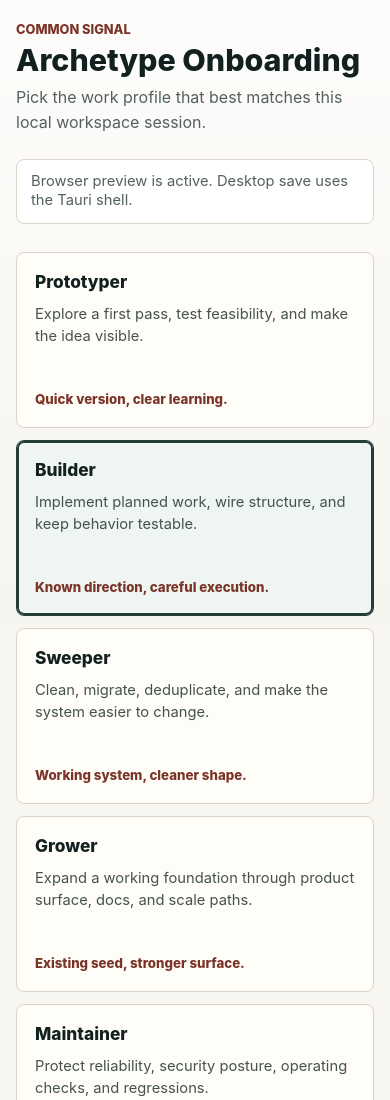
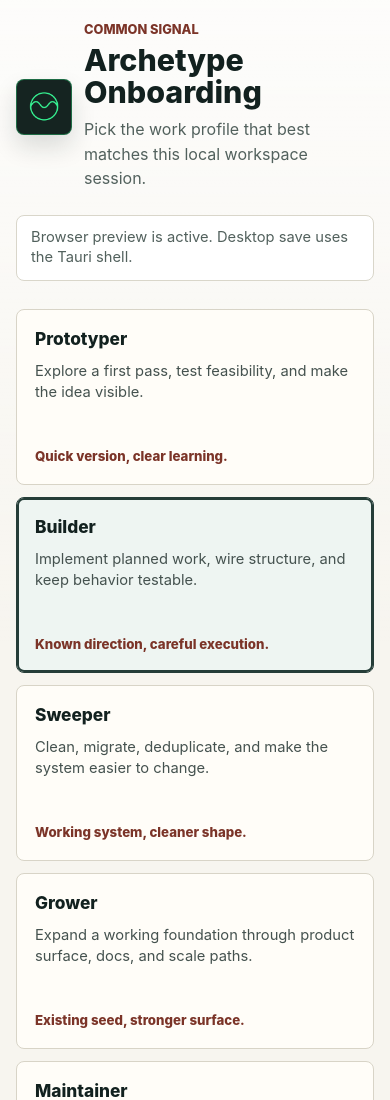
Before and after one commit to common-signal/core-workflows, a website built with Vite: page index.html in a window 390 px wide. Shown: the top 1100 px of the page. Built offline with nearby package versions, Linux system fonts and the light colour scheme.

Commit message:
feat: enhance onboarding UI with logo integration and styling adjustments

```diff
--- a/index.html
+++ b/index.html
@@ -3,6 +3,7 @@
   <head>
     <meta charset="UTF-8" />
     <meta name="viewport" content="width=device-width, initial-scale=1.0" />
+    <link rel="icon" type="image/png" href="./assets/logo.png" />
     <title>Common Signal</title>
   </head>
   <body>
--- a/src-tauri/tauri.conf.json
+++ b/src-tauri/tauri.conf.json
@@ -29,7 +29,8 @@
   },
   "bundle": {
     "active": true,
-    "targets": "all"
+    "targets": "all",
+    "icon": ["../assets/logo.png"]
   },
   "plugins": {
     "fs": {
--- a/src/Onboarding.ts
+++ b/src/Onboarding.ts
@@ -1,4 +1,5 @@
 import { invoke, isTauri } from "@tauri-apps/api/core";
+import logoUrl from "../assets/logo.png";
 
 type Archetype = "Prototyper" | "Builder" | "Sweeper" | "Grower" | "Maintainer";
 
@@ -137,6 +138,15 @@ export function renderOnboarding(root: HTMLElement): void {
     const shell = createElement("main", "app-shell");
 
     const header = createElement("header", "workspace-header");
+    const brandBlock = createElement("div", "brand-block");
+    const logoFrame = createElement("div", "logo-frame");
+    const logo = createElement("img", "brand-logo") as HTMLImageElement;
+    logo.src = logoUrl;
+    logo.alt = "Common Signal logo";
+    logo.width = 56;
+    logo.height = 56;
+    logoFrame.append(logo);
+
     const titleBlock = createElement("div", "title-block");
     const eyebrow = createElement("p", "eyebrow", "Common Signal");
     const title = createElement("h1", undefined, "Archetype Onboarding");
@@ -146,9 +156,10 @@ export function renderOnboarding(root: HTMLElement): void {
       "Pick the work profile that best matches this local workspace session."
     );
     titleBlock.append(eyebrow, title, subtitle);
+    brandBlock.append(logoFrame, titleBlock);
 
     const statusPill = createElement("p", `status-pill ${statusTone}`, status);
-    header.append(titleBlock, statusPill);
+    header.append(brandBlock, statusPill);
 
     const grid = createElement("section", "archetype-grid");
     grid.setAttribute("role", "radiogroup");
--- a/src/styles.css
+++ b/src/styles.css
@@ -46,6 +46,31 @@ button {
   max-width: 1180px;
   width: 100%;
   margin: 0 auto 28px;
+}
+
+.brand-block {
+  display: grid;
+  grid-template-columns: 72px minmax(0, 1fr);
+  gap: 18px;
+  align-items: center;
+}
+
+.logo-frame {
+  display: grid;
+  place-items: center;
+  width: 72px;
+  height: 72px;
+  border: 1px solid rgba(47, 247, 138, 0.34);
+  border-radius: 8px;
+  background: #152421;
+  box-shadow: 0 12px 24px rgba(21, 36, 33, 0.14);
+}
+
+.brand-logo {
+  display: block;
+  width: 52px;
+  height: 52px;
+  object-fit: contain;
 }
 
 .title-block {
@@ -300,6 +325,21 @@ h1 {
     font-size: 1.9rem;
   }
 
+  .brand-block {
+    grid-template-columns: 56px minmax(0, 1fr);
+    gap: 12px;
+  }
+
+  .logo-frame {
+    width: 56px;
+    height: 56px;
+  }
+
+  .brand-logo {
+    width: 40px;
+    height: 40px;
+  }
+
   .action-bar {
     align-items: stretch;
     flex-direction: column;
```
